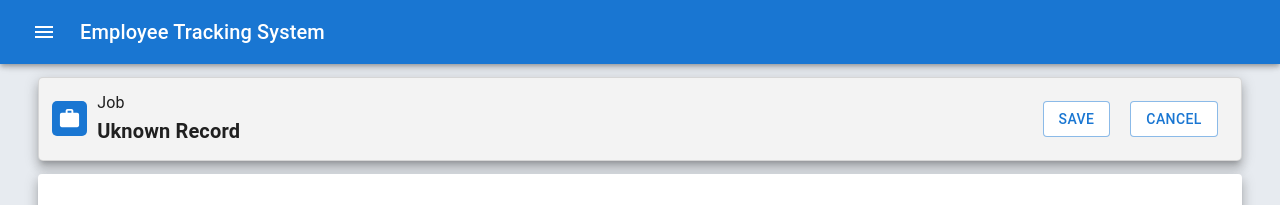
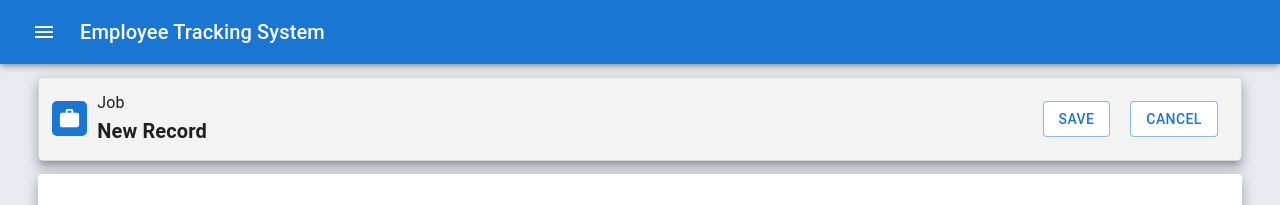
Before and after one commit to jbrodric/EmployeeTracking_MEVN, a React (Create React App) app in the folder client/empts_client/: page /Job in a window 1280 px wide. Shown: the top 205 px of the page. Built offline with nearby package versions, Linux system fonts and the light colour scheme.

Commit message:
Upd table headers bold

```diff
--- a/client/empts_client/src/components/Datatable.js
+++ b/client/empts_client/src/components/Datatable.js
@@ -157,6 +157,7 @@ function EnhancedTableHead(props) {
               active={orderBy === headCell.id}
               direction={orderBy === headCell.id ? order : "asc"}
               onClick={createSortHandler(headCell.id)}
+              sx={{ fontWeight: "bold" }}
             >
               {headCell.label}
               {orderBy === headCell.id ? (
--- a/client/empts_client/src/components/RecordHeader.js
+++ b/client/empts_client/src/components/RecordHeader.js
@@ -135,7 +135,7 @@ export default function RecordHeader(props) {
                   width="600px"
                   sx={{ fontWeight: "bold", margin: "0px" }}
                 >
-                  {recordName ? recordName : "Uknown Record"}
+                  {recordName ? recordName : "New Record"}
                 </Typography>
               </Grid>
             </Grid>
```
